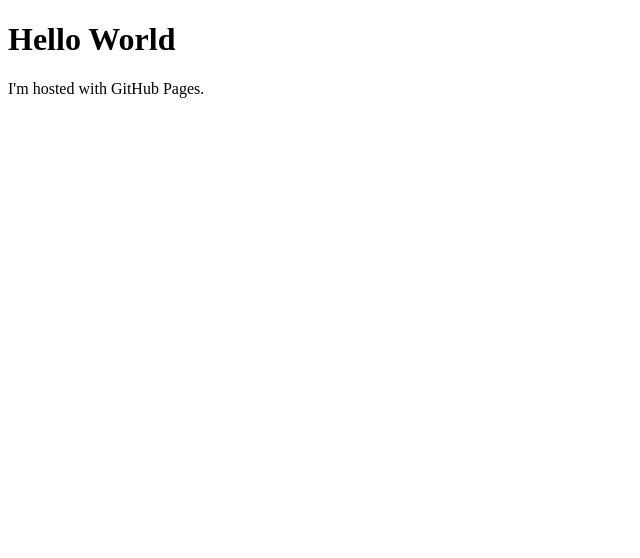
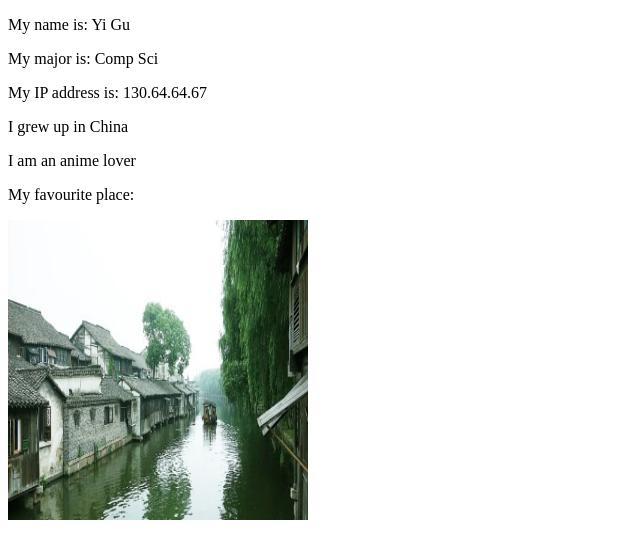
Before and after one commit to YiGu001/YiGu.github.io, a plain HTML site: page index.html in a window 1280 px wide. Shown: the whole page, without its empty margins (0-640 px from the left). Drawn offline with Linux system fonts and the light colour scheme; files whose address does not match are found by name.

Commit message:
Update index.html

```diff
--- a/index.html
+++ b/index.html
@@ -1,7 +1,17 @@
 <!DOCTYPE html>
 <html>
-<body>
-<h1>Hello World</h1>
-<p>I'm hosted with GitHub Pages.</p>
-</body>
+    <head>
+        <title>Assignment1: Get on the Web</title>
+    </head>
+    <body>
+        <p>My name is: Yi Gu</p>
+        <p>My major is: Comp Sci</p>
+        <p>My IP address is: 130.64.64.67</p>
+        <p>I grew up in China</p>
+        <p>I am an anime lover</p>
+        <p>My favourite place:</p>
+        <img src="/Users/guyi/Desktop/CS20 WebProgramming/p2324702a880245023-ss.jpeg"
+        width="300" height="300">
+
+    </body>
 </html>
```
